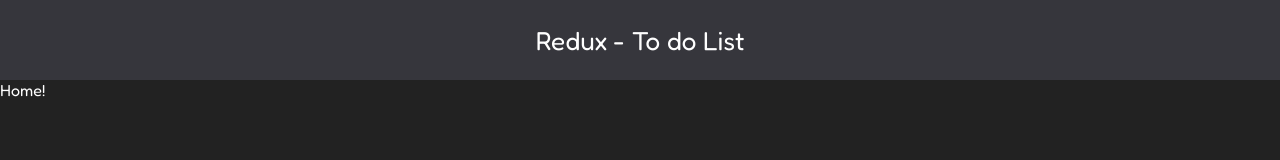
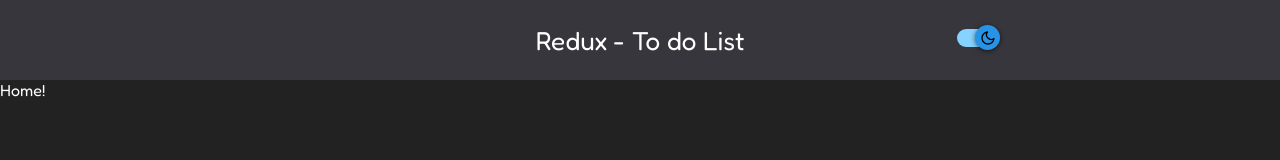
Before and after one commit to edusdorneles/redux-to-do-list, a React (Vite) app: page / in a window 1280 px wide. Shown: the top 160 px of the page. Built offline with nearby package versions, Linux system fonts and the light colour scheme.

Commit message:
Switch de temas

```diff
--- a/package.json
+++ b/package.json
@@ -11,7 +11,11 @@
     "@types/styled-components": "^5.1.24",
     "react": "^17.0.2",
     "react-dom": "^17.0.2",
+    "react-icons": "^4.3.1",
+    "react-redux": "^7.2.6",
     "react-router-dom": "^6.2.2",
+    "react-switch": "^6.0.0",
+    "redux": "^4.1.2",
     "styled-components": "^5.3.3"
   },
   "devDependencies": {
--- a/src/components/Header/Header.tsx
+++ b/src/components/Header/Header.tsx
@@ -1,10 +1,52 @@
+import React, { useState } from "react";
+import ReactSwitch from "react-switch";
+
 // Styles
 import { HeaderStyle } from "./styles";
+import { Container } from "styles/GlobalStyle";
+
+// Icons
+import { FiSun } from "react-icons/fi";
+import { FiMoon } from "react-icons/fi";
 
 const Header: React.FC = () => {
+  const [theme, setTheme] = useState(true);
+
   return (
     <HeaderStyle>
-      <h1>Redux - To do List</h1>
+      <Container className="header__container">
+        <div className="header__container__title">
+          <h1>Redux - To do List</h1>
+        </div>
+
+        <div className="header__container__switch">
+          <ReactSwitch
+            checked={theme}
+            onChange={() => {
+              setTheme(!theme);
+            }}
+            boxShadow="0px 1px 5px rgba(0, 0, 0, 0.6)"
+            activeBoxShadow="0px 0px 1px 6px rgba(0, 0, 0, 0.2)"
+            height={18}
+            width={40}
+            onColor="#86d3ff"
+            onHandleColor="#2693e6"
+            handleDiameter={25}
+            checkedIcon={false}
+            uncheckedIcon={false}
+            checkedHandleIcon={
+              <div className="header__container__switch--icon">
+                <FiMoon />
+              </div>
+            }
+            uncheckedHandleIcon={
+              <div className="header__container__switch--icon">
+                <FiSun />
+              </div>
+            }
+          />
+        </div>
+      </Container>
     </HeaderStyle>
   );
 };
--- a/src/components/Header/styles.ts
+++ b/src/components/Header/styles.ts
@@ -2,13 +2,35 @@ import styled from "styled-components";
 
 export const HeaderStyle = styled.div`
   background-color: ${(props) => props.theme.colors.primary};
+
+  .header__container {
     height: 80px;
     display: flex;
     align-items: center;
     justify-content: center;
+    position: relative;
 
+    .header__container__title {
       h1 {
         font-size: 26px;
         font-weight: normal;
       }
+    }
+
+    .header__container__switch {
+      position: absolute;
+      top: 25px;
+      right: 0px;
+
+      .header__container__switch--icon {
+        color: ${(props) => props.theme.colors.text};
+        height: 100%;
+        display: flex;
+        justify-content: center;
+        align-items: center;
+        font-size: 16px;
+        color: black;
+      }
+    }
+  }
 `;
--- a/src/styles/GlobalStyle.ts
+++ b/src/styles/GlobalStyle.ts
@@ -22,11 +22,7 @@ export const Container = styled.div`
   margin-right: auto;
   margin-left: auto;
 
-  @media (min-width: 768px) {
-    width: 750px;
-  }
-
   @media (min-width: 992px) {
-    width: 970px;
+    width: 720px;
   }
 `;
```
Also changed, not shown: 1 other file (tests, documents, lock files or other folders). Lines whose indentation alone changed are shown as unchanged.
